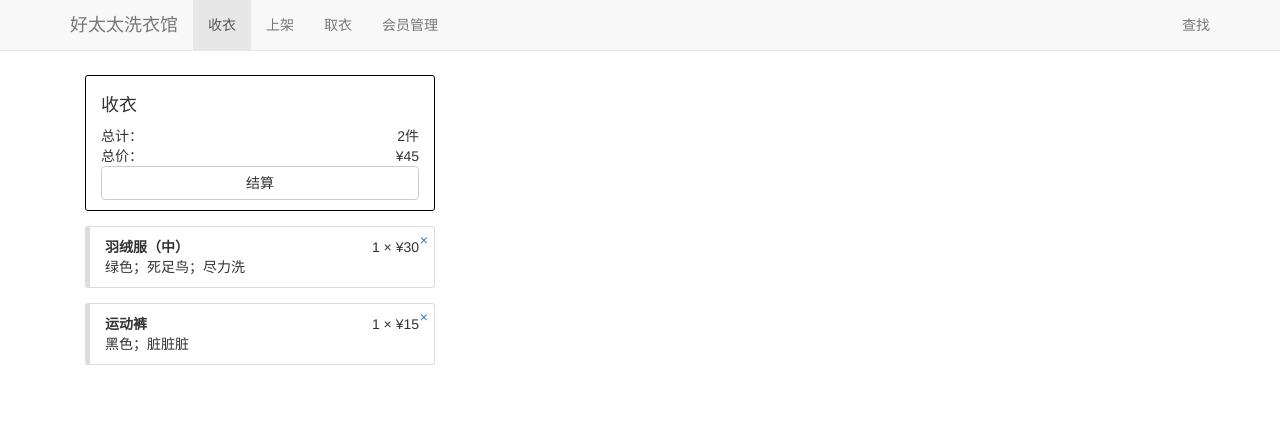
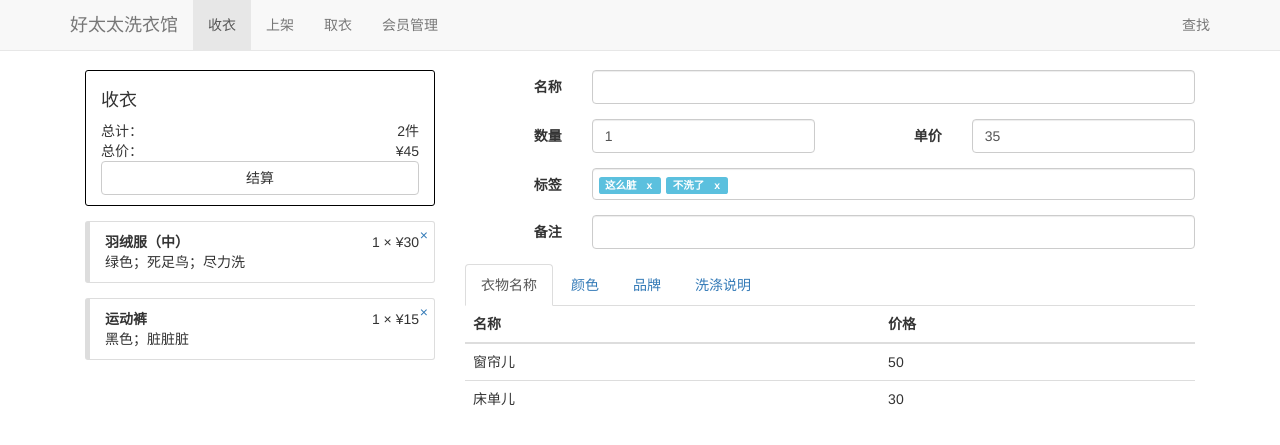
Before and after one commit to CurryX/GoodWife, a Django app: page /drop in a window 1280 px wide. Shown: the top 445 px of the page. Run offline with Django 3.2, Linux system fonts and the light colour scheme; some libraries are stand-ins or nearby versions.

Commit message:
Finish designing cloth drop off page

```diff
--- /dev/null
+++ b/pos/static/css/bootstrap-tagsinput.css
@@ -0,0 +1,55 @@
+.bootstrap-tagsinput {
+  background-color: #fff;
+  border: 1px solid #ccc;
+  box-shadow: inset 0 1px 1px rgba(0, 0, 0, 0.075);
+  display: inline-block;
+  padding: 4px 6px;
+  color: #555;
+  vertical-align: middle;
+  border-radius: 4px;
+  max-width: 100%;
+  line-height: 22px;
+  cursor: text;
+}
+.bootstrap-tagsinput input {
+  border: none;
+  box-shadow: none;
+  outline: none;
+  background-color: transparent;
+  padding: 0 6px;
+  margin: 0;
+  width: auto;
+  max-width: inherit;
+}
+.bootstrap-tagsinput.form-control input::-moz-placeholder {
+  color: #777;
+  opacity: 1;
+}
+.bootstrap-tagsinput.form-control input:-ms-input-placeholder {
+  color: #777;
+}
+.bootstrap-tagsinput.form-control input::-webkit-input-placeholder {
+  color: #777;
+}
+.bootstrap-tagsinput input:focus {
+  border: none;
+  box-shadow: none;
+}
+.bootstrap-tagsinput .tag {
+  margin-right: 2px;
+  color: white;
+}
+.bootstrap-tagsinput .tag [data-role="remove"] {
+  margin-left: 8px;
+  cursor: pointer;
+}
+.bootstrap-tagsinput .tag [data-role="remove"]:after {
+  content: "x";
+  padding: 0px 2px;
+}
+.bootstrap-tagsinput .tag [data-role="remove"]:hover {
+  box-shadow: inset 0 1px 0 rgba(255, 255, 255, 0.2), 0 1px 2px rgba(0, 0, 0, 0.05);
+}
+.bootstrap-tagsinput .tag [data-role="remove"]:hover:active {
+  box-shadow: inset 0 3px 5px rgba(0, 0, 0, 0.125);
+}
--- a/pos/static/css/common.css
+++ b/pos/static/css/common.css
@@ -1,8 +1,9 @@
 body {
-    padding-top: 60px;
+    padding-top: 70px;
 }
 .box {
     margin: 15px auto;
+    margin-top: 0;
     padding: 10px 15px 10px;
     border: 1px solid #000;
     border-radius: 3px;
@@ -25,3 +26,6 @@ body {
 .input-group-addon-tiny {
     padding: 0 2px !important;
 }
+.bootstrap-tagsinput {
+    width: 100%;
+}
--- a/pos/templates/drop.html
+++ b/pos/templates/drop.html
@@ -1,3 +1,4 @@
+{% load static %}
 {% include 'base.html' with active_drop='true' %}
 {% block body %}
     <div class="container">
@@ -31,6 +32,78 @@
                 <div>黑色；脏脏脏</div>
             </div>
         </div>
-        <div class="col-xs-8"></div>
+        <div class="col-xs-8">
+            <div class="form-horizontal">
+                <div class="form-group">
+                    <label for="edit-name" class="col-xs-2 control-label">名称</label>
+                    <div class="col-xs-10">
+                        <input type="text" class="form-control" id="edit-name">
+                    </div>
+                </div>
+                <div class="form-group">
+                    <label for="edit-quantity" class="col-xs-2 control-label">数量</label>
+                    <div class="col-sm-4">
+                        <input type="number" class="form-control" id="edit-quantity" value="1">
+                    </div>
+                    <label for="edit-unit-price" class="col-xs-2 control-label">单价</label>
+                    <div class="col-sm-4">
+                        <input type="number" class="form-control" id="edit-unit-price" value="35">
+                    </div>
+                </div>
+                <div class="form-group">
+                    <label for="edit-tags" class="col-xs-2 control-label">标签</label>
+                    <div class="col-xs-10">
+                        <input type="text" class="form-control" id="edit-tags" data-role="tagsinput" value="这么脏,不洗了">
+                    </div>
+                </div>
+                <div class="form-group">
+                    <label for="edit-comment" class="col-xs-2 control-label">备注</label>
+                    <div class="col-xs-10">
+                        <input type="text" class="form-control" id="edit-comment">
+                    </div>
+                </div>
+            </div>
+            <ul class="nav nav-tabs">
+                <li class="active"><a href="#tab-name" data-toggle="tab">衣物名称</a></li>
+                <li><a href="#tab-color" data-toggle="tab">颜色</a></li>
+                <li><a href="#tab-brand" data-toggle="tab">品牌</a></li>
+                <li><a href="#tab-handling" data-toggle="tab">洗涤说明</a></li>
+            </ul>
+            <div class="tab-content">
+                <div class="tab-pane active" id="tab-name">
+                    <table class="table table-hover">
+                        <thead>
+                        <tr>
+                            <th>名称</th>
+                            <th>价格</th>
+                        </tr>
+                        </thead>
+                        <tbody>
+                        <tr>
+                            <td>窗帘儿</td>
+                            <td>50</td>
+                        </tr>
+                        <tr>
+                            <td>床单儿</td>
+                            <td>30</td>
+                        </tr>
+                        </tbody>
+                    </table>
+                </div>
+                <div class="tab-pane" id="tab-color">
+                    <p>颜色</p>
+                </div>
+                <div class="tab-pane" id="tab-brand">
+                    <p>品牌</p>
+                </div>
+                <div class="tab-pane" id="tab-handling">
+                    <p>洗涤说明</p>
+                </div>
+            </div>
+        </div>
     </div>
 {% endblock %}
+{% block scripts %}
+    <link href="{% static 'css/bootstrap-tagsinput.css' %}" rel="stylesheet">
+    <script src="{% static 'js/bootstrap-tagsinput.min.js' %}"></script>
+{% endblock %}
```
Also changed, not shown: pos/static/js/bootstrap-tagsinput.min.js (added).
